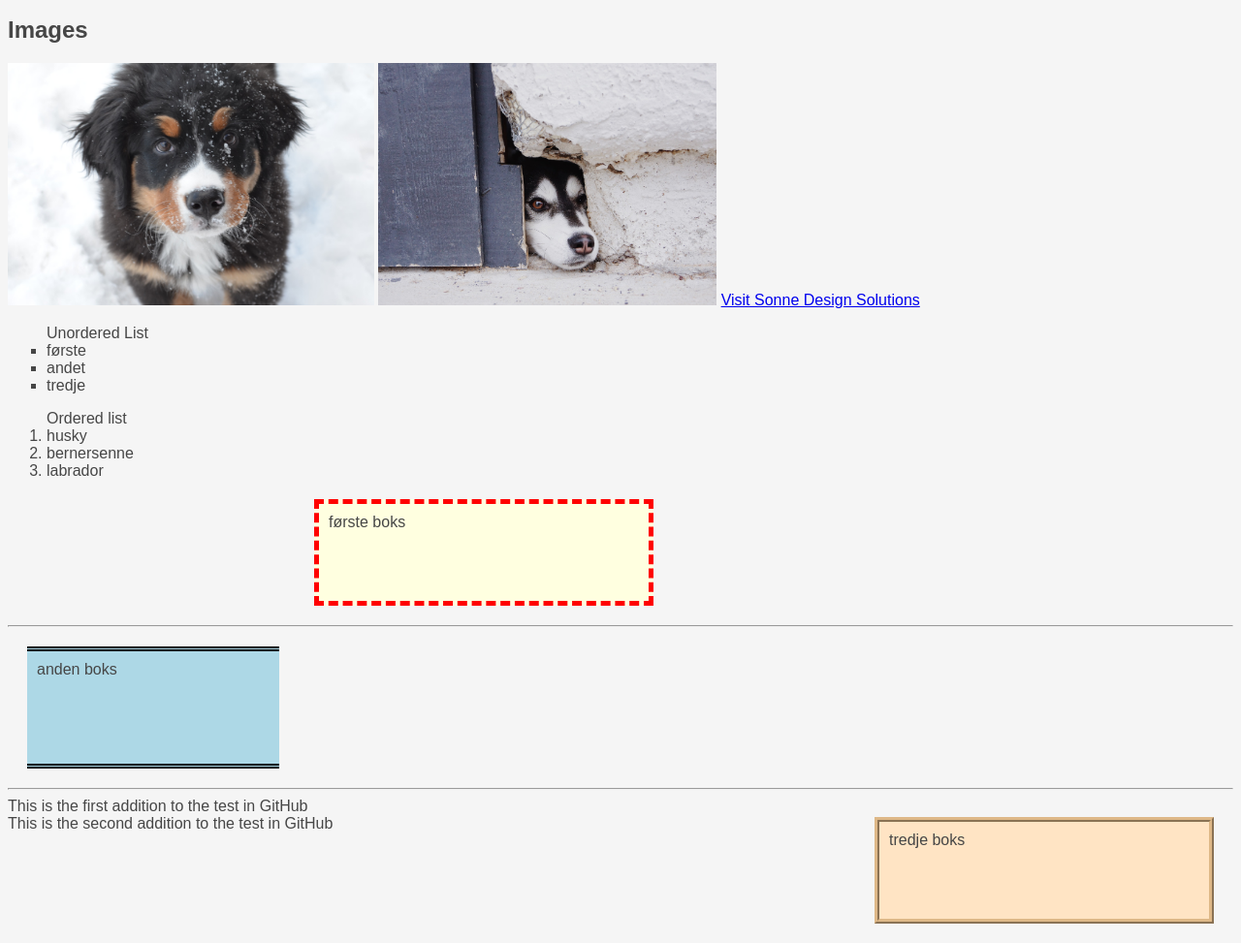
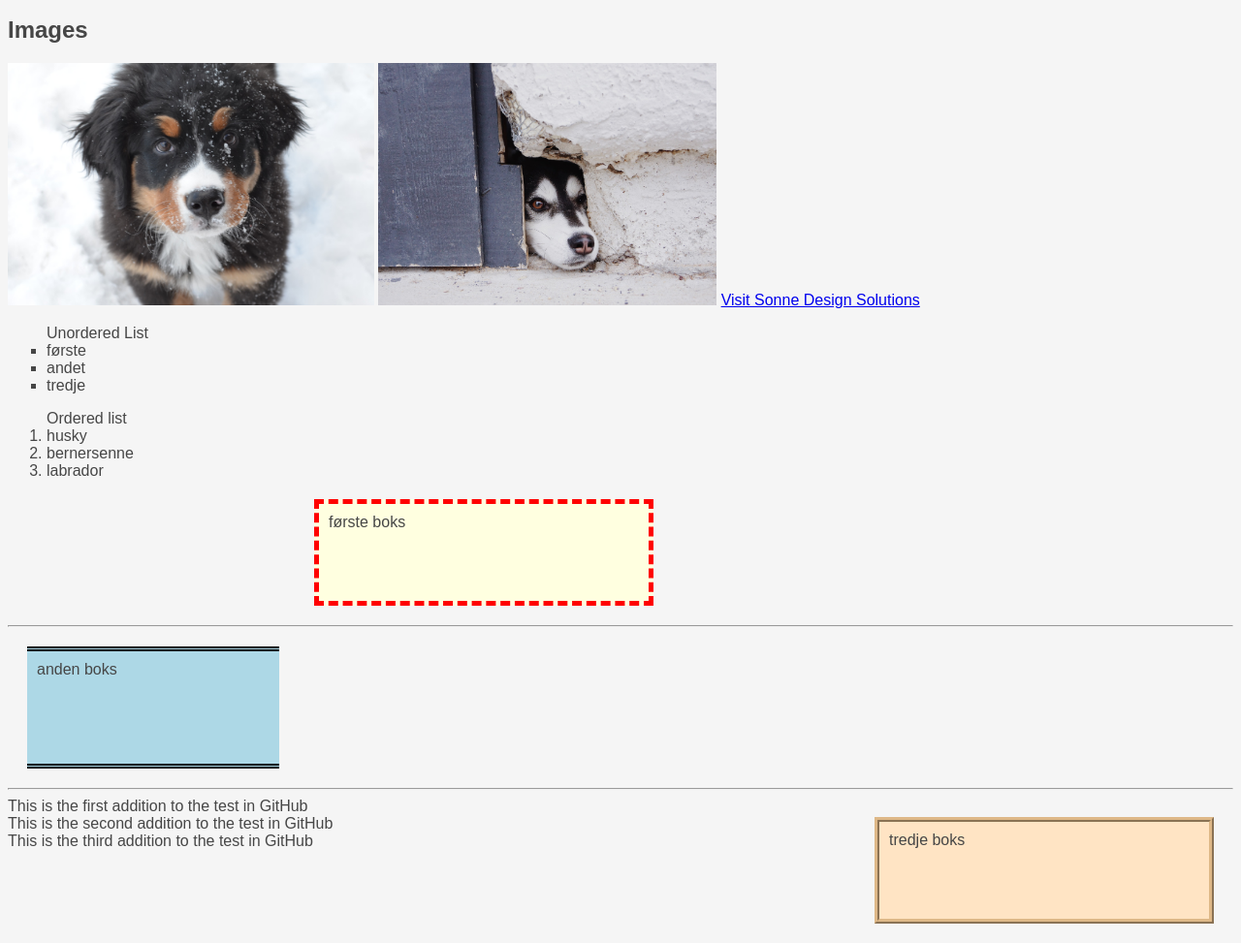
Before and after one commit to VickySonne/test1, a plain HTML site: page index.htm in a window 1280 px wide. Shown: the part 127-1100 px from the top of the page at 97% size. Drawn offline with Linux system fonts and the light colour scheme.

Commit message:
Third Addition

```diff
--- a/index.htm
+++ b/index.htm
@@ -52,5 +52,9 @@
       <section>
          This is the second addition to the test in GitHub
       </section>
+
+      <section>
+         This is the third addition to the test in GitHub
+      </section>
  </body>
 </html>
```
